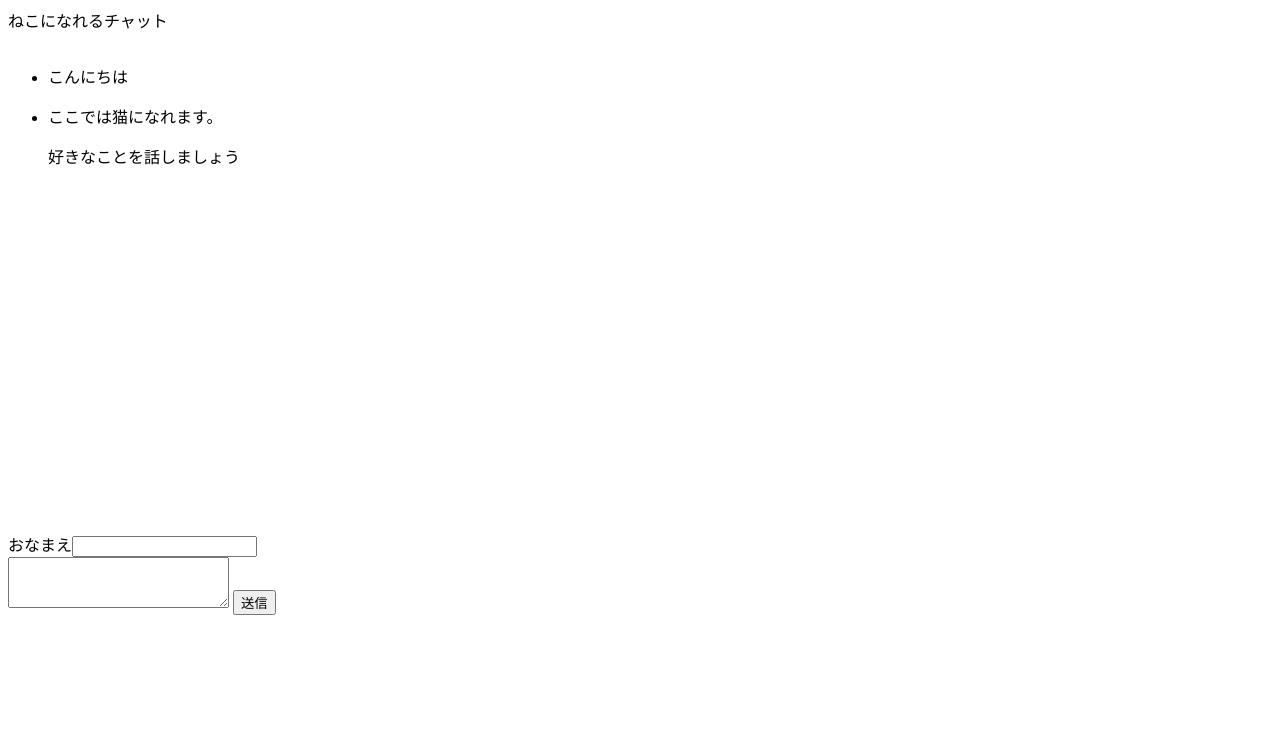
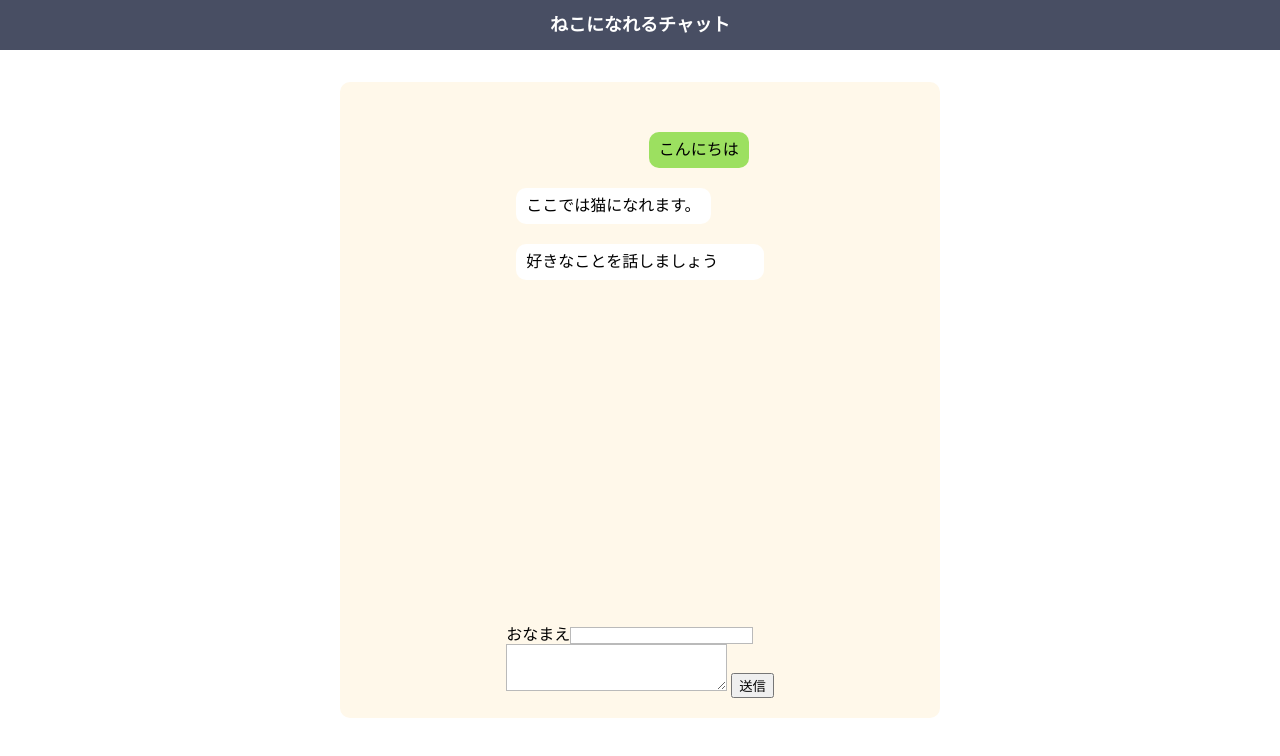
Before and after one commit to mana-oceanpig/kadai04_chat, a plain HTML site: page index.html in a window 1280 px wide. Drawn offline with nearby package versions, Linux system fonts and the light colour scheme; files that its build step writes are made by us from their sources; the site is published under a folder, as on GitHub Pages, so addresses that start at the root find nothing; no server answers; a web font is replaced by a local one.

Commit message:
Update index.html

```diff
--- a/index.html
+++ b/index.html
@@ -4,8 +4,8 @@
 <meta charset="utf-8">
 <title>LINE風CHAT</title>
 <script src="https://ajax.googleapis.com/ajax/libs/jquery/3.6.0/jquery.min.js"></script>
-<link rel="stylesheet" href="/Firebase-RealtimeDatabase/css/reset.css">
-<link rel="stylesheet" href="/Firebase-RealtimeDatabase/css/style.css">
+<link rel="stylesheet" href="css/reset.css">
+<link rel="stylesheet" href="css/style.css">
 <link href="https://fonts.googleapis.com/earlyaccess/hannari.css" rel="stylesheet">
 </head>
 <body>
@@ -44,7 +44,7 @@
     // https://firebase.google.com/docs/web/setup#available-libraries
     // Your web app's Firebase configuration
     const firebaseConfig = {
-        apiKey: "AIzaSyBNUmXC-Av0tA1JRrtdgEeLcFczLhznZYY",
+        apiKey: "",
         authDomain: "chat-gs004.firebaseapp.com",
         projectId: "chat-gs004",
         storageBucket: "chat-gs004.appspot.com",
```
